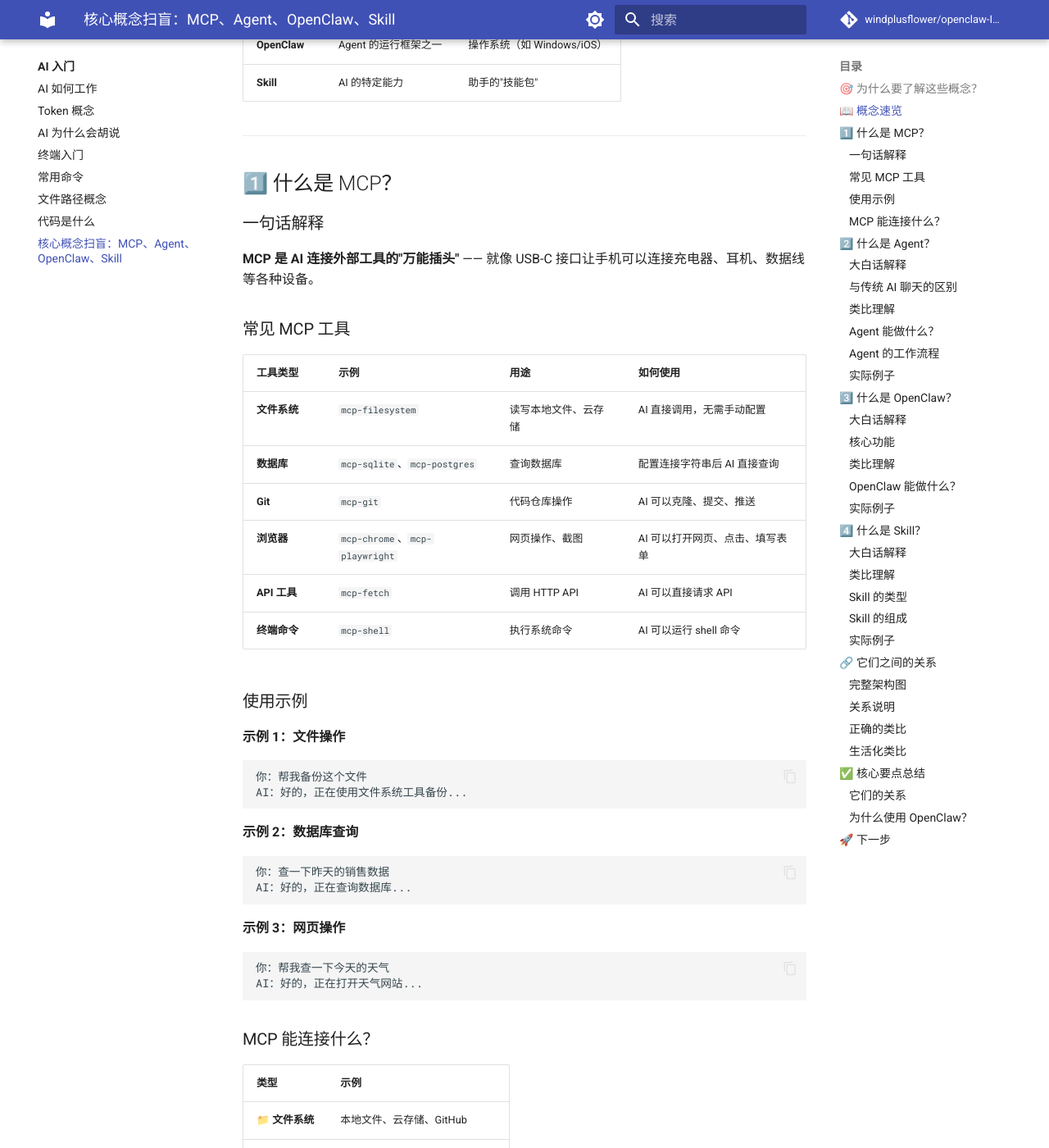
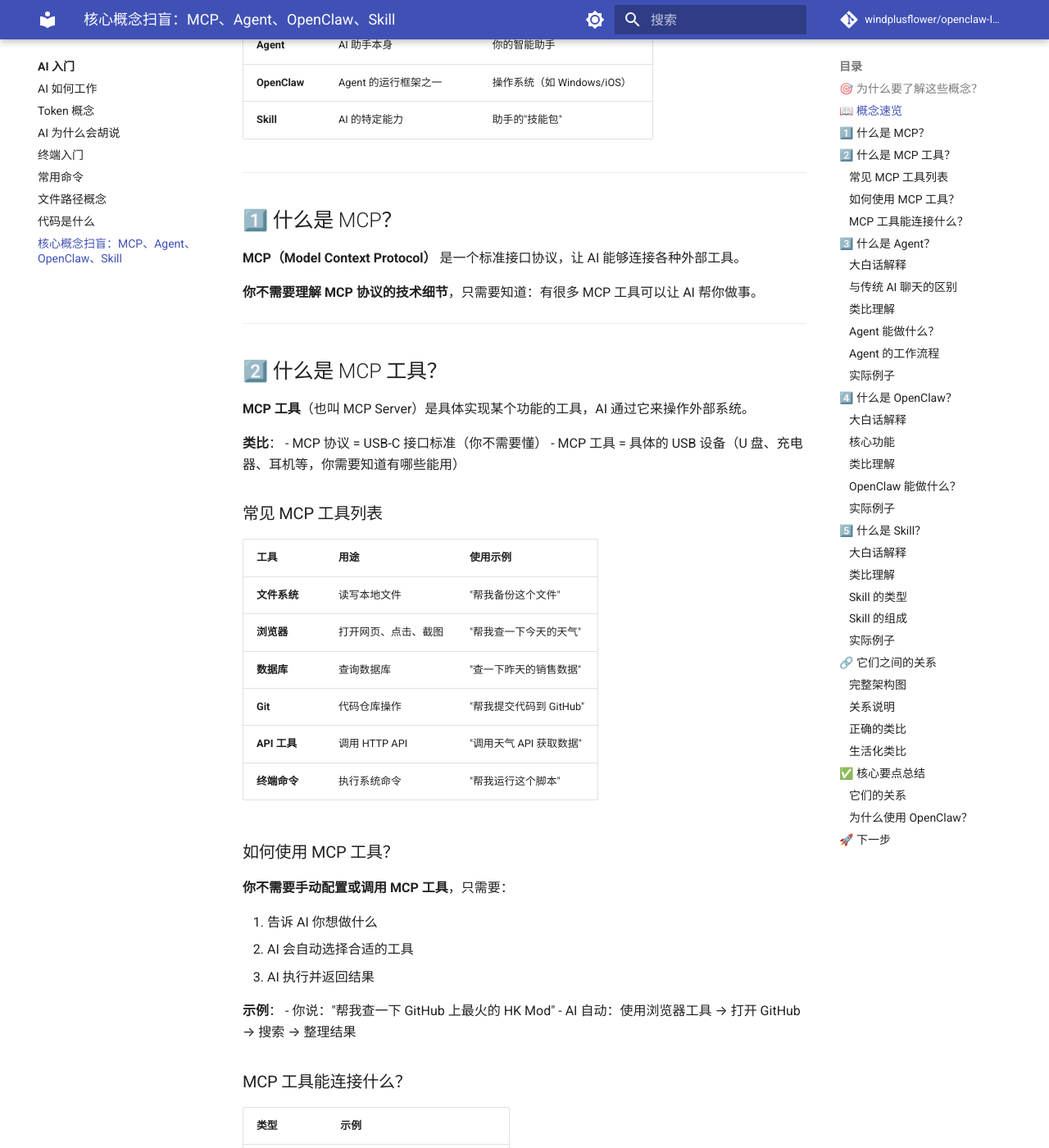
Before and after one commit to windplusflower/openclaw-Intro, an MkDocs documentation site: the page built from docs/01-ai-intro/08-core-concepts.md, in a window 1280 px wide and 1400 px high, scrolled down 801 px. Shown: the whole window at 82% size. Built offline with MkDocs 1.6.1 and Material for MkDocs 9.7.7, drawn with Linux system fonts in a browser that asks for light colours; comment, search, counter and statistics services are not loaded; some of the changed text lies outside the part shown.

Commit message:
docs: 明确区分 MCP 协议和 MCP 工具
- MCP 协议：1 段话带过，用户不需要理解技术细节
- MCP 工具：重点介绍，用 USB-C 类比（协议=接口标准，工具=具体设备）
- 新增常见 MCP 工具列表表格（工具名称、用途、使用示例）
- 删除所有协议技术细节和工作原理图

响应用户反馈：避免混淆'协议'和'工具'，用户只需要知道有哪些工具可以用

````diff
--- a/docs/01-ai-intro/08-core-concepts.md
+++ b/docs/01-ai-intro/08-core-concepts.md
@@ -21,7 +21,8 @@
 
 | 概念 | 一句话解释 | 类比 |
 |------|-----------|------|
-| **MCP** | AI 的"万能插头" | 手机充电器的 USB-C 接口 |
+| **MCP 协议** | AI 连接外部工具的标准接口 | USB-C 接口标准（你不需要懂） |
+| **MCP 工具** | 具体可使用的工具 | U 盘、充电器等 USB 设备 |
 | **Agent** | AI 助手本身 | 你的智能助手 |
 | **OpenClaw** | Agent 的运行框架之一 | 操作系统（如 Windows/iOS） |
 | **Skill** | AI 的特定能力 | 助手的"技能包" |
@@ -30,42 +31,44 @@
 
 ## 1️⃣ 什么是 MCP？
 
-### 一句话解释
+**MCP（Model Context Protocol）** 是一个标准接口协议，让 AI 能够连接各种外部工具。
 
-**MCP 是 AI 连接外部工具的"万能插头"** —— 就像 USB-C 接口让手机可以连接充电器、耳机、数据线等各种设备。
+**你不需要理解 MCP 协议的技术细节**，只需要知道：有很多 MCP 工具可以让 AI 帮你做事。
 
-### 常见 MCP 工具
+---
 
-| 工具类型 | 示例 | 用途 | 如何使用 |
-|----------|------|------|----------|
-| **文件系统** | `mcp-filesystem` | 读写本地文件、云存储 | AI 直接调用，无需手动配置 |
-| **数据库** | `mcp-sqlite`、`mcp-postgres` | 查询数据库 | 配置连接字符串后 AI 直接查询 |
-| **Git** | `mcp-git` | 代码仓库操作 | AI 可以克隆、提交、推送 |
-| **浏览器** | `mcp-chrome`、`mcp-playwright` | 网页操作、截图 | AI 可以打开网页、点击、填写表单 |
-| **API 工具** | `mcp-fetch` | 调用 HTTP API | AI 可以直接请求 API |
-| **终端命令** | `mcp-shell` | 执行系统命令 | AI 可以运行 shell 命令 |
+## 2️⃣ 什么是 MCP 工具？
 
-### 使用示例
+**MCP 工具**（也叫 MCP Server）是具体实现某个功能的工具，AI 通过它来操作外部系统。
 
-**示例 1：文件操作**
-```
-你：帮我备份这个文件
-AI：好的，正在使用文件系统工具备份...
-```
+**类比**：
+- MCP 协议 = USB-C 接口标准（你不需要懂）
+- MCP 工具 = 具体的 USB 设备（U 盘、充电器、耳机等，你需要知道有哪些能用）
 
-**示例 2：数据库查询**
-```
-你：查一下昨天的销售数据
-AI：好的，正在查询数据库...
-```
+### 常见 MCP 工具列表
 
-**示例 3：网页操作**
-```
-你：帮我查一下今天的天气
-AI：好的，正在打开天气网站...
-```
+| 工具 | 用途 | 使用示例 |
+|------|------|----------|
+| **文件系统** | 读写本地文件 | "帮我备份这个文件" |
+| **浏览器** | 打开网页、点击、截图 | "帮我查一下今天的天气" |
+| **数据库** | 查询数据库 | "查一下昨天的销售数据" |
+| **Git** | 代码仓库操作 | "帮我提交代码到 GitHub" |
+| **API 工具** | 调用 HTTP API | "调用天气 API 获取数据" |
+| **终端命令** | 执行系统命令 | "帮我运行这个脚本" |
 
-### MCP 能连接什么？
+### 如何使用 MCP 工具？
+
+**你不需要手动配置或调用 MCP 工具**，只需要：
+
+1. 告诉 AI 你想做什么
+2. AI 会自动选择合适的工具
+3. AI 执行并返回结果
+
+**示例**：
+- 你说："帮我查一下 GitHub 上最火的 HK Mod"
+- AI 自动：使用浏览器工具 → 打开 GitHub → 搜索 → 整理结果
+
+### MCP 工具能连接什么？
 
 | 类型 | 示例 |
 |------|------|
@@ -136,7 +139,7 @@ AI：好的，正在打开天气网站...
 
 ---
 
-## 3️⃣ 什么是 OpenClaw？
+## 4️⃣ 什么是 OpenClaw？
 
 ### 大白话解释
 
@@ -198,7 +201,7 @@ AI：✅ 备份完成！位置：/backup/2026-03-08
 
 ---
 
-## 4️⃣ 什么是 Skill？
+## 5️⃣ 什么是 Skill？
 
 ### 大白话解释
 
@@ -311,8 +314,8 @@ skill-name/
 |------|------|
 | **Agent ↔ OpenClaw** | Agent 是独立的 AI 程序，OpenClaw 是运行框架之一。Agent 可以在 OpenClaw 中运行，也可以在其他框架运行，或独立运行 |
 | **Agent ↔ Skill** | Agent 使用 Skill 来扩展能力，就像应用程序安装插件 |
-| **Agent ↔ MCP** | Agent 通过 MCP 连接外部工具，就像应用调用系统 API |
-| **MCP ↔ 外部工具** | MCP 提供标准化接口，让 Agent 可以即插即用 |
+| **Agent ↔ MCP 工具** | Agent 通过 MCP 协议调用 MCP 工具，就像手机通过 USB-C 接口连接各种设备 |
+| **MCP 协议 ↔ MCP 工具** | MCP 协议是标准，MCP 工具是具体实现，就像 USB-C 标准和各种 USB 设备的关系 |
 
 ### 正确的类比
 
@@ -321,7 +324,8 @@ skill-name/
 | **Agent** | 应用程序（如微信） | 能独立运行，完成特定功能 |
 | **OpenClaw** | 操作系统（如 Windows/iOS） | 提供运行环境和系统功能 |
 | **Skill** | 应用插件/扩展 | 增强应用的特定能力 |
-| **MCP** | 系统 API/驱动接口 | 连接外部设备和服务的标准方式 |
+| **MCP 协议** | USB-C 接口标准 | 连接外部设备的标准规范 |
+| **MCP 工具** | USB 设备（U 盘、耳机等） | 具体可用的外部工具 |
 
 **类比理解**：
 - 微信可以在 Windows、iOS、Android 上运行，也可以跑在浏览器里
@@ -338,8 +342,9 @@ skill-name/
 | **Agent** | 司机 | 能独立决策、执行任务的主体 |
 | **OpenClaw** | 一辆功能丰富的车 | 提供导航、自动泊车、舒适座椅等便利功能 |
 | **Skill** | 驾驶技能包 | 如越野驾驶、赛车技巧等专项能力 |
-| **MCP** | 车的标准接口 | 如 OBD 接口、点烟器、USB 口等 |
-| **外部工具** | 车载设备/配件 | 如行车记录仪、手机支架、充电器等 |
+| **MCP 协议** | USB-C 接口标准 | 连接外部设备的标准规范 |
+| **MCP 工具** | USB 设备 | 如 U 盘、行车记录仪、手机支架、充电器等 |
+| **外部系统** | 设备提供的服务 | 如 U 盘里的文件、充电器提供的电力 |
 
 **关键理解**：
 - 司机（Agent）可以开这辆车（OpenClaw），也可以开其他车（其他框架），甚至可以自己走路（独立运行）
@@ -353,7 +358,8 @@ skill-name/
 | **Agent** | 微信（应用程序） |
 | **OpenClaw** | iOS/Android（操作系统） |
 | **Skill** | 微信小程序 |
-| **MCP** | 系统 API |
+| **MCP 协议** | USB-C 接口标准 |
+| **MCP 工具** | USB 设备（U 盘、耳机、充电器） |
 
 - 微信可以运行在 iOS 上，也可以运行在 Android 上，还可以跑在 Windows/Mac 的模拟器里
 - 同样，Agent 可以在 OpenClaw 上运行，也可以在其他框架上运行
@@ -364,7 +370,8 @@ skill-name/
 
 | 概念 | 一句话记住 |
 |------|-----------|
-| **MCP** | MCP 工具让 AI 能操作外部系统，用户无需手动操作 |
+| **MCP 协议** | 标准接口，让 AI 能连接外部工具（你不需要懂） |
+| **MCP 工具** | 具体可用的工具，AI 通过它们操作外部系统 |
 | **Agent** | 能独立完成任务的 AI 助手 |
 | **OpenClaw** | Agent 的运行框架之一 |
 | **Skill** | AI 的"技能包"，提供特定领域能力 |
@@ -374,7 +381,7 @@ skill-name/
 - **Agent** 是独立的 AI 程序，能自主决策和执行任务
 - **OpenClaw** 是 Agent 的运行框架之一，提供便利功能（非必需）
 - **Skill** 扩展 Agent 的特定能力
-- **MCP** 让 Agent 连接外部工具
+- **MCP 协议** 是标准接口，**MCP 工具** 是具体实现，Agent 通过 MCP 协议调用 MCP 工具来连接外部系统
 
 > 💡 **核心理解**：Agent 可以独立于 OpenClaw 运行，就像应用程序可以在不同操作系统上运行一样。OpenClaw 是一个功能丰富的"运行环境"，但不是 Agent 的"必需品"。
 
````
Also changed, not shown: other parts of docs/01-ai-intro/08-core-concepts.md (+1 -1 lines).
